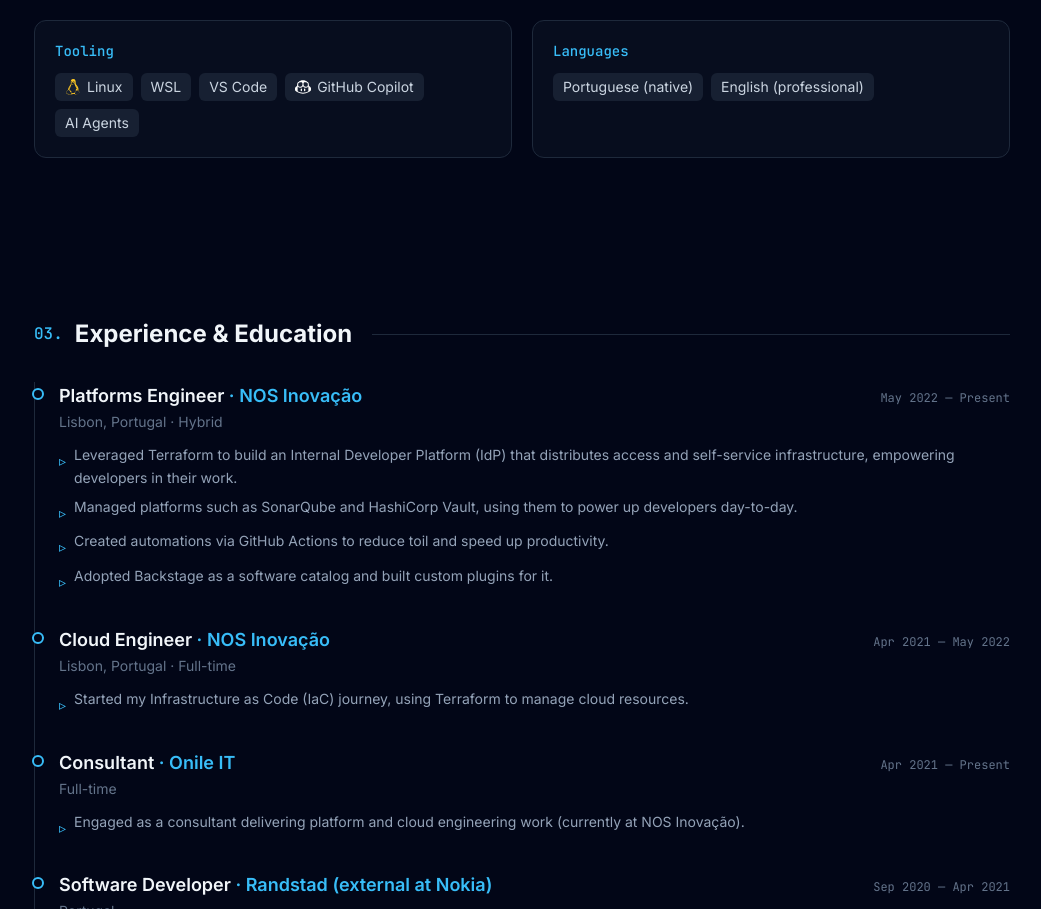
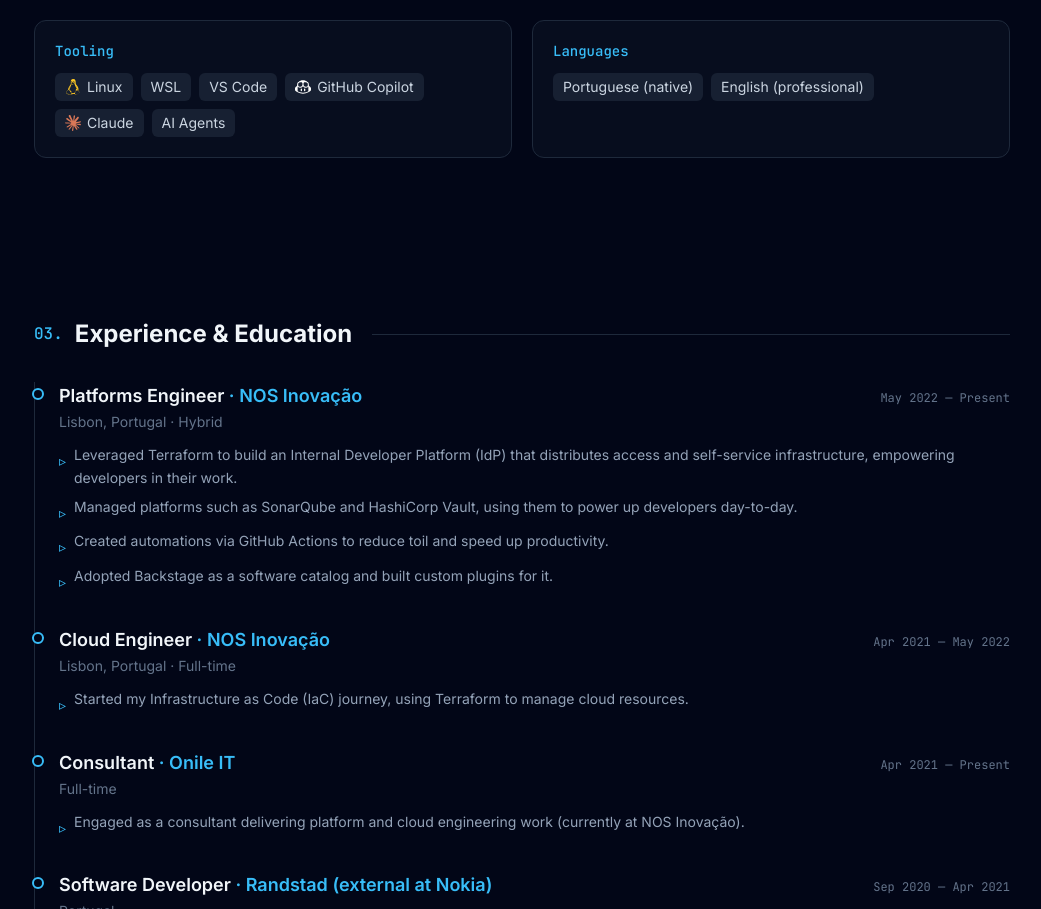
Before and after one commit to paparuco/cv-website, a React (Vite) app: page / in a window 1280 px wide. Shown: the part 1450-2359 px from the top of the page, without its empty margins (118-1159 px from the left). Built offline with nearby package versions, Linux system fonts and the light colour scheme.

Commit message:
Add Claude to Tooling skills

```diff
--- a/src/data/cv.js
+++ b/src/data/cv.js
@@ -85,6 +85,7 @@
       { name: 'WSL' },
       { name: 'VS Code' }, // Simple Icons dropped the VS Code logo (trademark)
       { name: 'GitHub Copilot', icon: 'githubcopilot', color: 'ffffff' },
+      { name: 'Claude', icon: 'claude' },
       { name: 'AI Agents' },
     ],
   },
--- a/src/icons.js
+++ b/src/icons.js
@@ -24,6 +24,7 @@
   siPostgresql,
   siLinux,
   siGithubcopilot,
+  siClaude,
 } from 'simple-icons'
 
 export const iconMap = {
@@ -45,4 +46,5 @@
   postgresql: siPostgresql,
   linux: siLinux,
   githubcopilot: siGithubcopilot,
+  claude: siClaude,
 }
```
